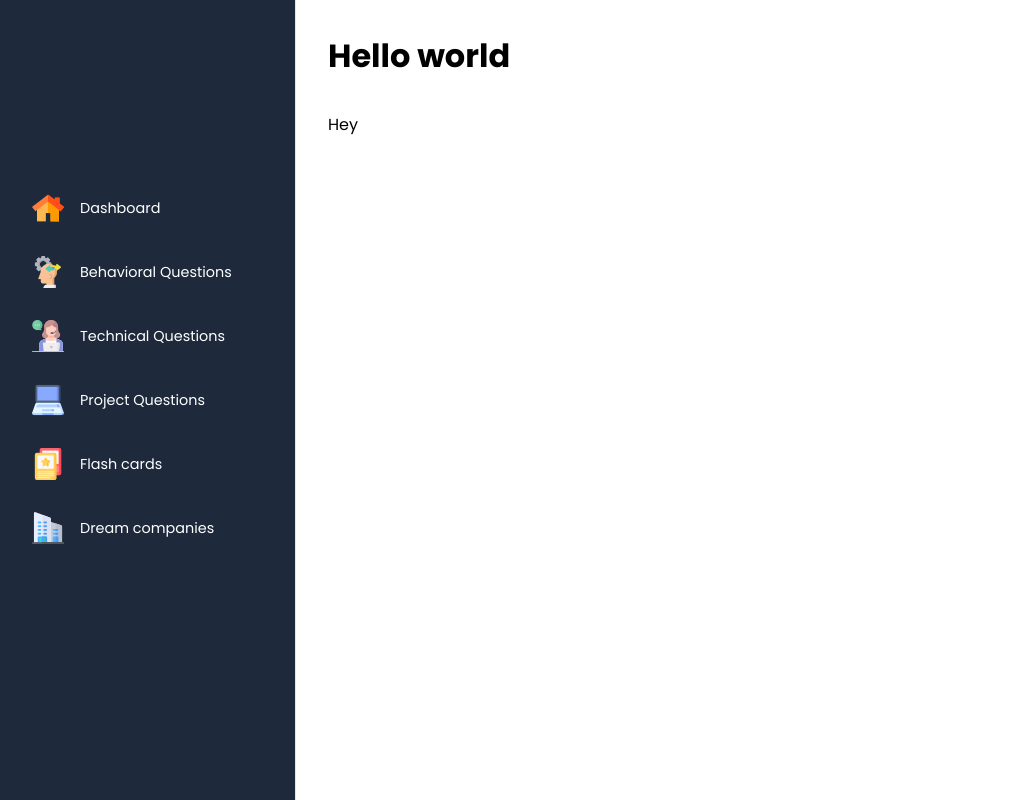
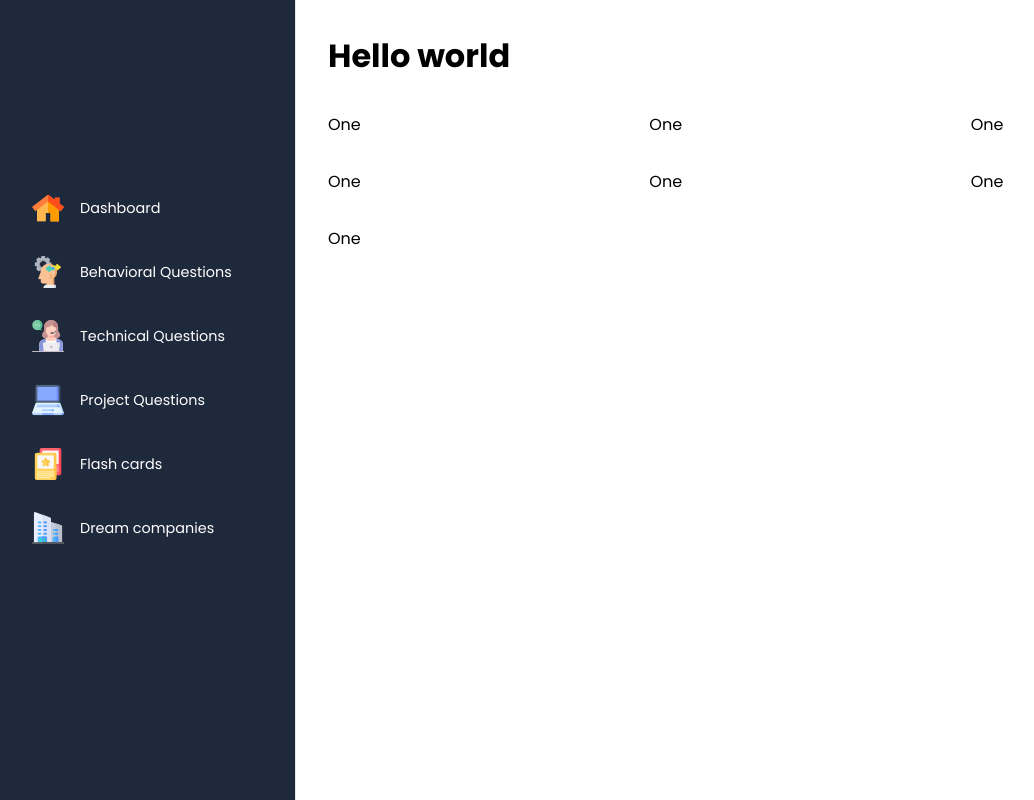
Before and after one commit to siddhigate/get-interview-ready-frontend, a React (Create React App) app: page / in a window 1280 px wide. Shown: the whole page, without its empty margins (4-1038 px from the left). Built offline with nearby package versions, Linux system fonts and the light colour scheme.

Commit message:
feat: grid container

```diff
--- /dev/null
+++ b/src/components/GridContainer.jsx
@@ -0,0 +1,5 @@
+const GridContainer = ({ children }) => {
+  return <div className="grid-container">{children}</div>;
+};
+
+export default GridContainer;
--- a/src/index.js
+++ b/src/index.js
@@ -2,7 +2,20 @@ import React from "react";
 import ReactDOM from "react-dom/client";
 import SidebarLayout from "./layouts/SidebarLayout";
 
-import './css/style.css';
+import "./css/style.css";
+import GridContainer from "./components/GridContainer";
 
 const root = ReactDOM.createRoot(document.getElementById("root"));
-root.render(<SidebarLayout title="Hello world">Hey</SidebarLayout>);
+root.render(
+  <SidebarLayout title="Hello world">
+    <GridContainer>
+      <div>One</div>
+      <div>One</div>
+      <div>One</div>
+      <div>One</div>
+      <div>One</div>
+      <div>One</div>
+      <div>One</div>
+    </GridContainer>
+  </SidebarLayout>
+);
```
